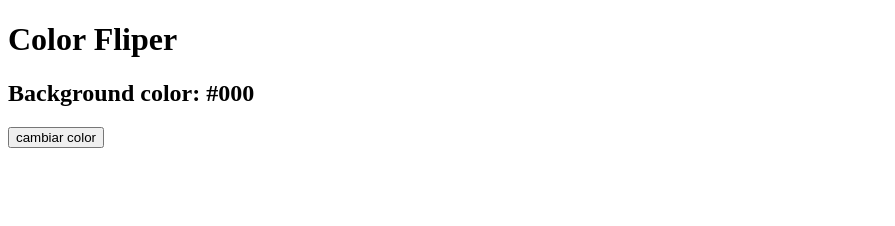
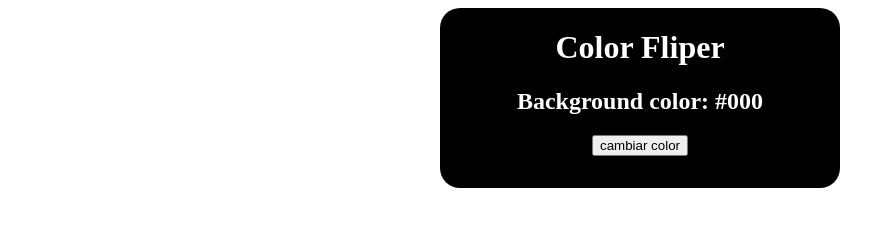
Before and after one commit to Ryuurv04/color_fliper, a plain HTML site: page index.html in a window 1280 px wide. Shown: the whole page, without its empty margins (0-895 px from the left). Drawn offline with Linux system fonts and the light colour scheme.

Commit message:
agregar css

```diff
--- /dev/null
+++ b/css/style.css
@@ -0,0 +1,22 @@
+.cont{
+
+
+    background-color: black;
+    border-radius: 20px;
+    color: white;
+    width: 400px;
+    height: 180px;
+
+
+
+}
+.contenedor{
+   display: flex;
+    text-align: center;
+    justify-content: center;
+    width: 100%;
+    height: 100%;
+}
+html{
+
+}
--- a/index.html
+++ b/index.html
@@ -5,12 +5,19 @@
     <meta http-equiv="X-UA-Compatible" content="IE=edge">
     <meta name="viewport" content="width=device-width, initial-scale=1.0">
     <title>Document</title>
+    <link rel="stylesheet" href="css/style.css">
 </head>
 <body>
-    <h1>Color Fliper</h1>
+    <div class="contenedor">
+        <div class="cont">
+            <h1>Color Fliper</h1>
 
-    <h2>Background color: <span class="color">#000</span></h2>
-    <button id="btn">cambiar color</button>
+            <h2>Background color: <span class="color">#000</span></h2>
+            <button id="btn" class="btm">cambiar color</button>
+        </div>
+
+    </div>
+
 
     <script src="js/app.js"></script>
 </body>
```
Also changed, not shown: js/app.js (line endings or trailing spaces).
